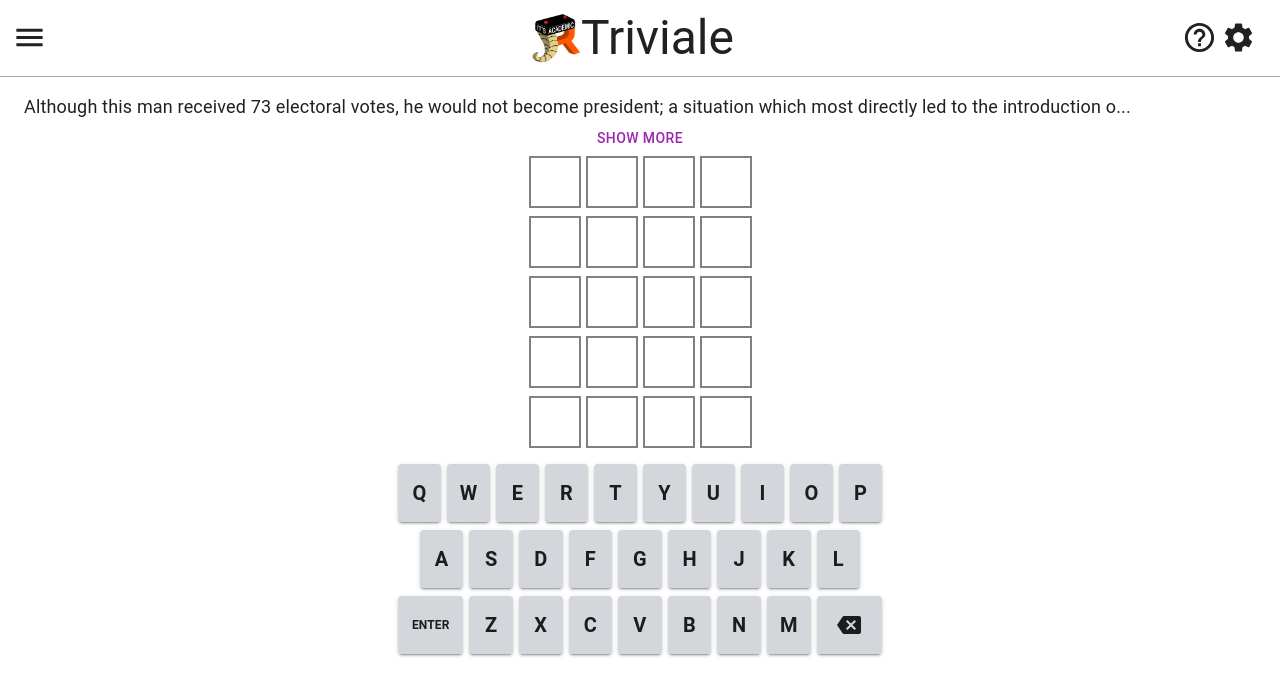
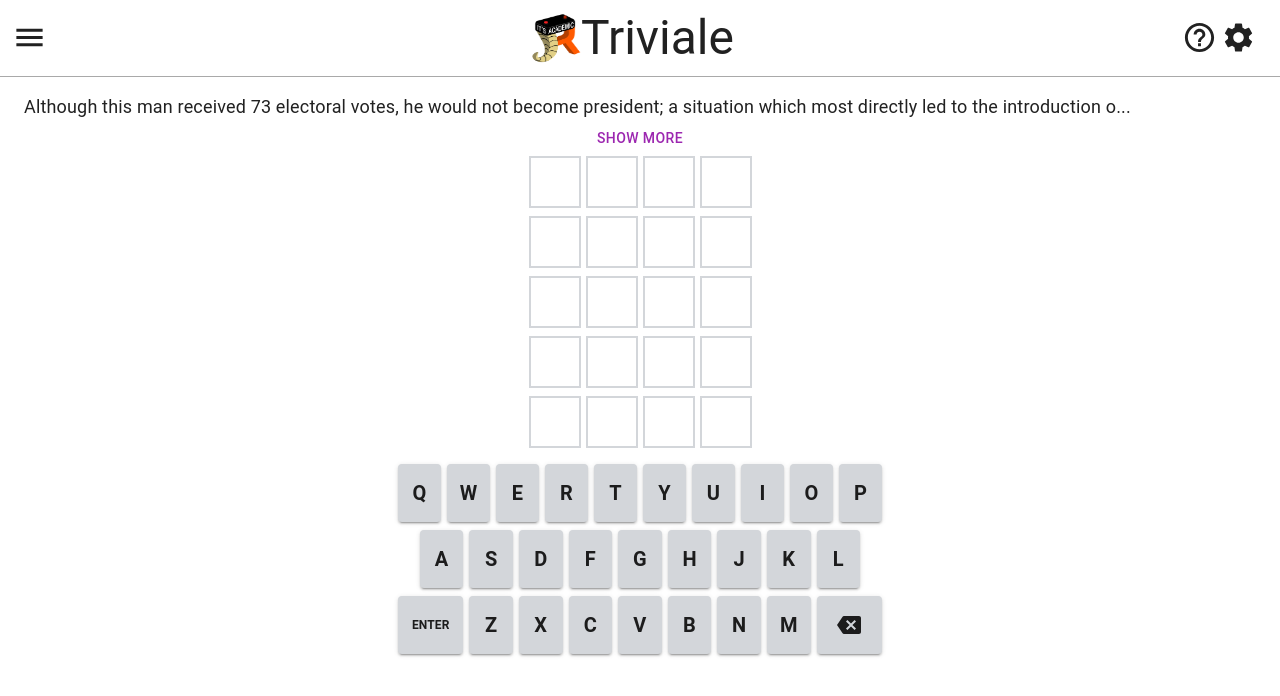
Before and after one commit to dotcomstar/Triviale, a React (Vite) app: page / in a window 1280 px wide. Shown: the top 696 px of the page. Built offline with nearby package versions, Linux system fonts and the light colour scheme; what simple-zustand-devtools would draw is missing.

Commit message:
Color filled cells

```diff
--- a/src/components/ThemedLayout.tsx
+++ b/src/components/ThemedLayout.tsx
@@ -70,6 +70,8 @@ const ThemedLayout = ({ children }: Props) => {
                 // palette values for light mode
                 primary: {
                   main: "#D3D6DA",
+                  light: "#878A8C",
+                  dark: "#D3D6DA",
                 },
                 error: { main: "#787C7E" },
                 warning: { main: "#C9B458" },
@@ -79,6 +81,8 @@ const ThemedLayout = ({ children }: Props) => {
                 // palette values for dark mode
                 primary: {
                   main: "#818384",
+                  light: "#565758",
+                  dark: "#3A3A3C",
                 },
                 error: { main: "#3A3A3C" },
                 warning: { main: "#B59F3B" },
--- a/src/components/grid/Cell.tsx
+++ b/src/components/grid/Cell.tsx
@@ -22,7 +22,8 @@ const Cell = ({ nthLetter, value }: CellProps) => {
       justifyContent="center"
       alignItems="center"
       sx={{
-        border: `2px solid gray`,
+        border: "2px solid",
+        borderColor: `${value ? "primary.light" : "primary.dark"}`,
         height: "52px",
         width: "52px",
       }}
```
